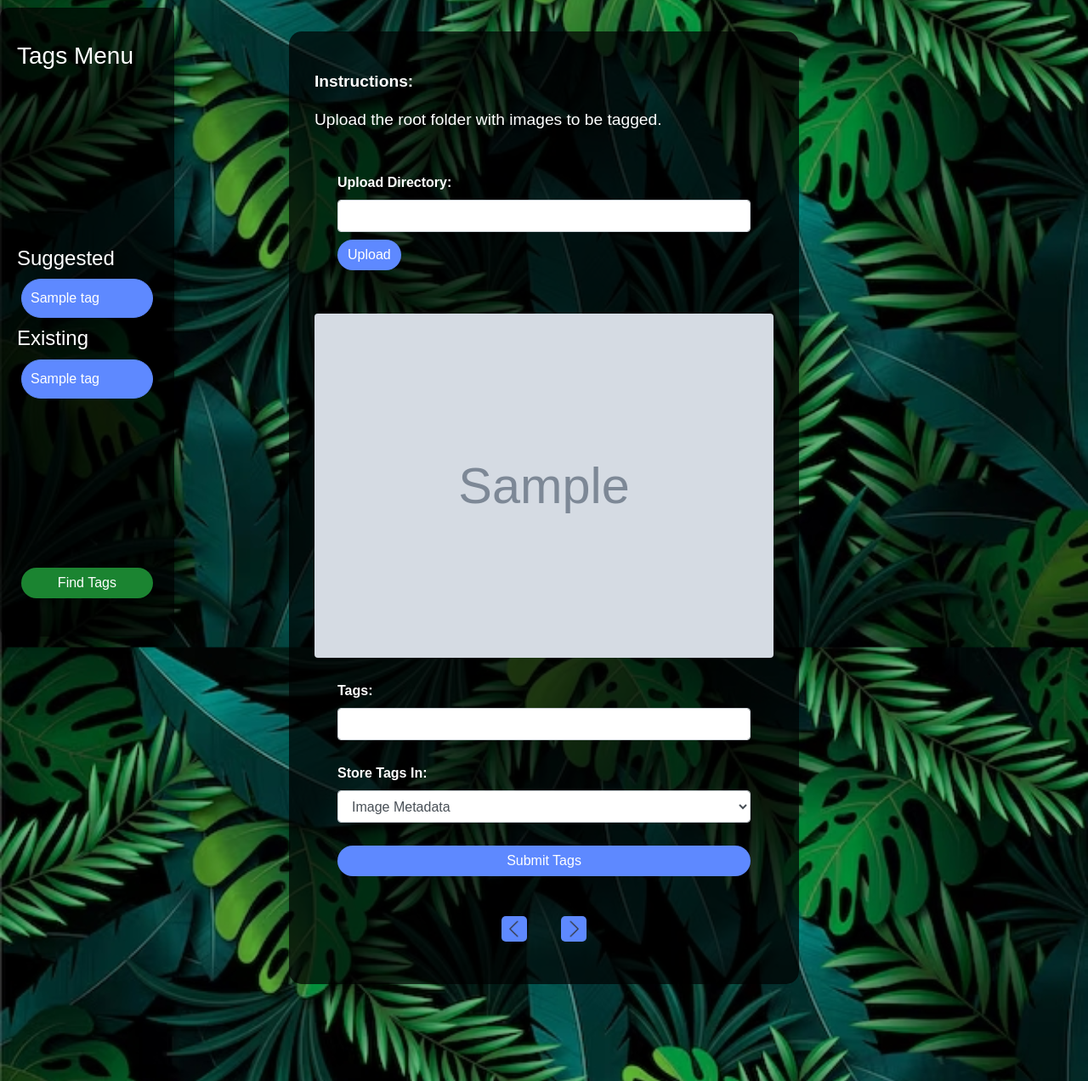
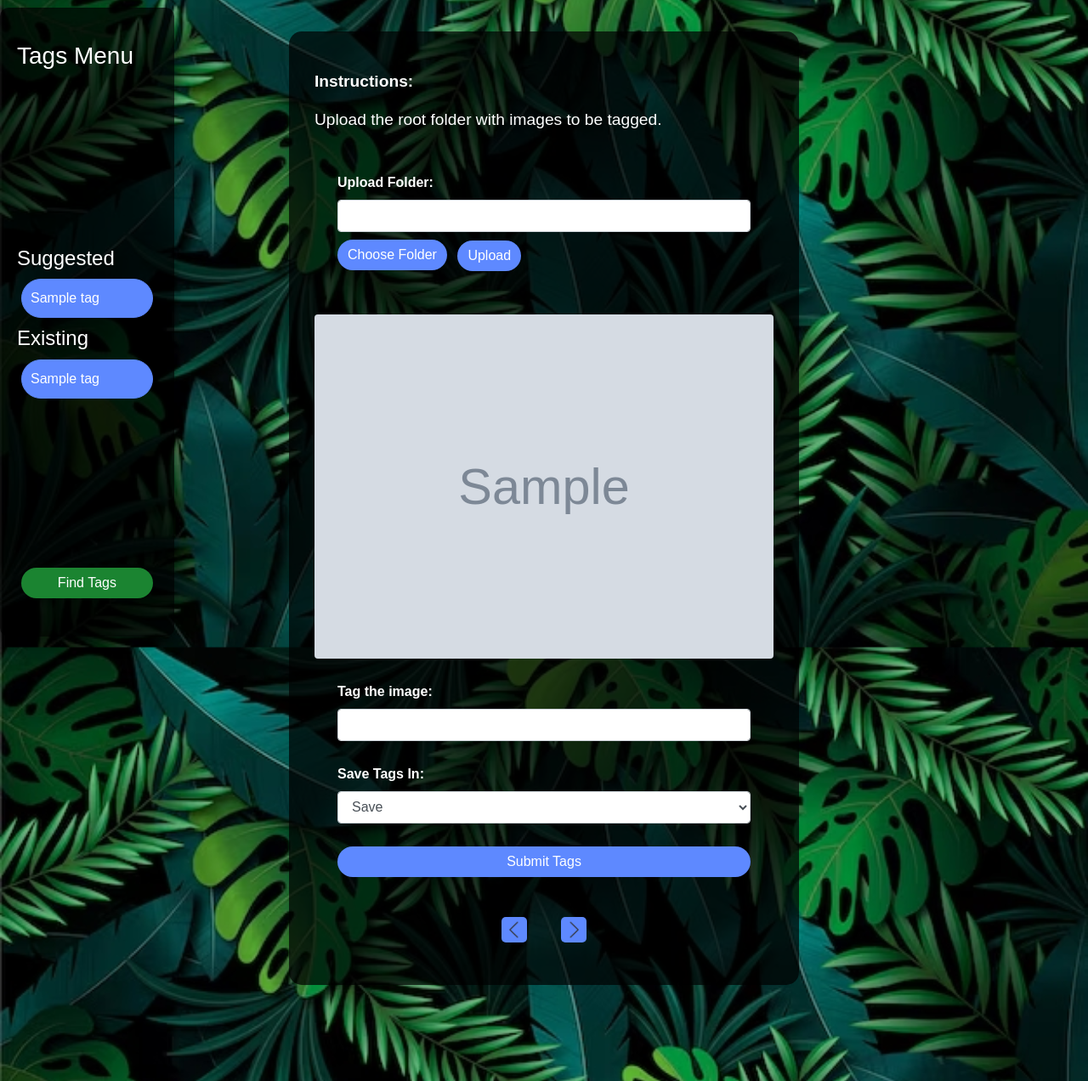
Before and after one commit to Veeraraju-E/Focal, a Django app: template Focal1/templates/index.html in a window 1280 px wide. Shown: the part 91-1363 px from the top of the page at 85% size. Run offline with Django 5.2, Linux system fonts and the light colour scheme; the template is opened without the code that fills it: most values are stand-ins (such as "Sample title", 1, 10 or a date in 2020); grey boxes marked "Sample" are stand-in pictures; parts of the project's set-up code (start-up, migrations or seed data) failed here and were passed over; some libraries are stand-ins or nearby versions.

Commit message:
Fixeing sidebar, and style of folder uploads

```diff
--- a/Focal1/templates/index.html
+++ b/Focal1/templates/index.html
@@ -176,6 +176,21 @@
       h4 {
         margin: 10px 0;
       }
+      ::-webkit-scrollbar {
+        width: 12px;
+      }
+      ::-webkit-scrollbar-thumb {
+        background-color: grey;
+        border-radius: 10px;
+        transition: background-color 0.3s;
+      }
+      ::-webkit-scrollbar-thumb:hover {
+        background-color: #4a4a4a;
+      }
+      ::-webkit-scrollbar-track {
+        background-color: transparent;
+        border-radius: 10px;
+      }
     </style>
   </head>
   <body>
@@ -247,7 +262,7 @@
       >
         {% csrf_token %}
         <div class="form-group position-relative flex-grow-1">
-          <label for="directory">Upload Directory:</label>
+          <label for="directory">Upload Folder:</label>
           <input
             type="text"
             class="form-control"
@@ -255,10 +270,27 @@
             name="directory"
             required
           />
+          <input
+            type="file"
+            class="form-control-file"
+            id="fileUpload"
+            webkitdirectory
+            directory
+            multiple
+            style="display: none"
+          />
+          <button
+            type="button"
+            class="btn btn-custom"
+            onclick="document.getElementById('fileUpload').click();"
+          >
+            Choose Folder
+          </button>
           <button
             type="submit"
-            class="btn btn-custom position-relative"
-            id="Upload"
+            class="btn btn-custom ml-2"
+            style="margin-left: 10px; margin-top: 10px"
+            id="upload"
           >
             Upload
           </button>
@@ -277,7 +309,7 @@
             {% csrf_token %}
             <input type="hidden" name="image_path" value="{{ image }}" />
             <div class="form-group">
-              <label for="tags">Tags:</label>
+              <label for="tags">Tag the image:</label>
               <input
                 type="text"
                 class="form-control"
@@ -287,15 +319,15 @@
               />
             </div>
             <div class="form-group">
-              <label for="store_option">Store Tags In:</label>
+              <label for="store_option">Save Tags In:</label>
               <select
                 id="store_option"
                 name="store_option"
                 class="form-control"
                 required
               >
+                <option value="text_file">Save</option>
                 <option value="metadata">Image Metadata</option>
-                <option value="text_file">Text File</option>
               </select>
             </div>
             <div class="form-group">
@@ -355,5 +387,15 @@
         });
       }
     </script>
+    <script>
+      const fileInput = document.getElementById("fileUpload");
+      const textInput = document.getElementById("directory");
+
+      fileInput.addEventListener("change", (event) => {
+        const folderPath =
+          event.target.files[0].webkitRelativePath.split("/")[0];
+        textInput.value = folderPath;
+      });
+    </script>
   </body>
 </html>
```
Also changed, not shown: Focal1/views.py (+6 -9 lines).
